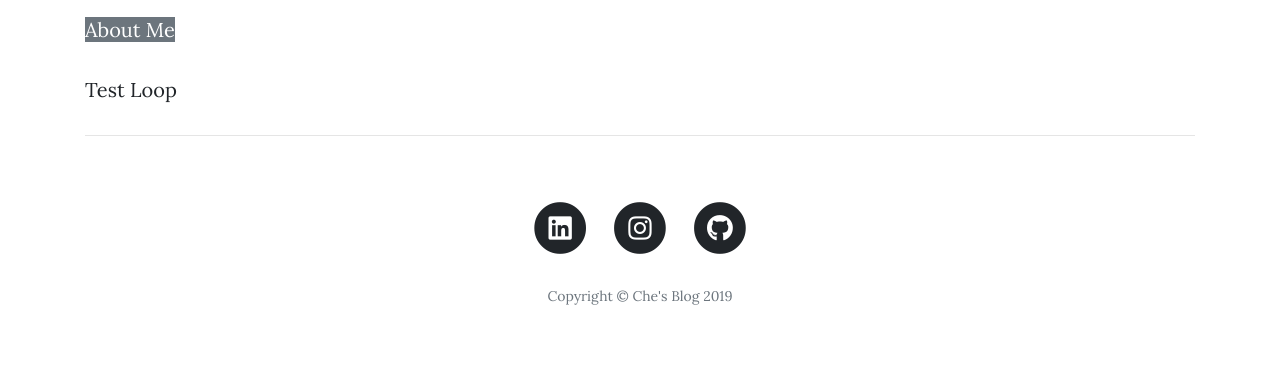
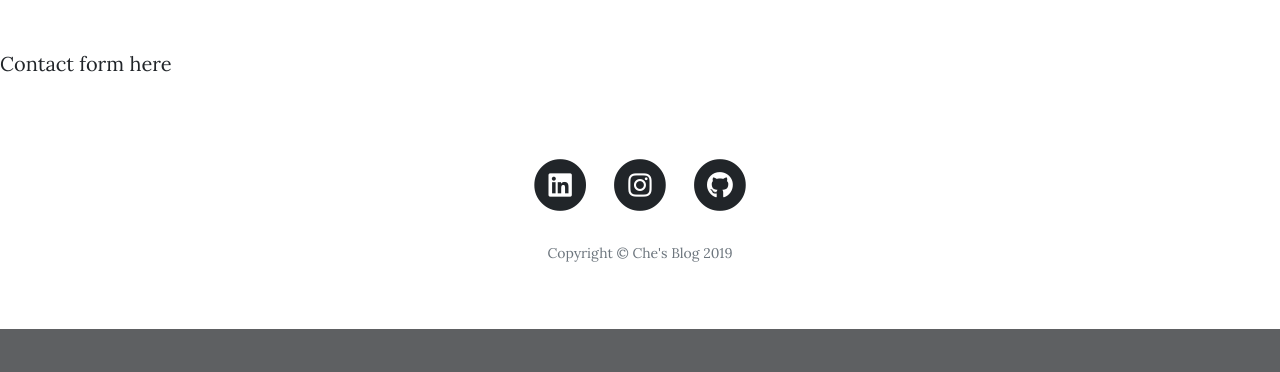
Before and after one commit to CRF2127/Saving_Flowers, a Flask app: page /contact in a window 1280 px wide. Shown: the part 533-905 px from the top of the page. After the commit the page ends 862 px from the top, so only its background shows below. Run offline with Flask 2, Linux system fonts and the light colour scheme; some libraries are stand-ins or nearby versions.

Commit message:
text changes to about, contact, and index.

```diff
--- a/templates/about.html
+++ b/templates/about.html
@@ -23,7 +23,8 @@
       <div class="row">
         <div class="col-lg-8 col-md-10 mx-auto">
         	<h1>Hey, I'm Che.</h1>
-          <p>Lorem ipsum dolor sit amet, consectetur adipiscing elit. Proin interdum viverra ante sit amet efficitur. Nam in lorem a urna volutpat sagittis ut sed augue. Cras ultricies, nibh a posuere iaculis, lacus leo ultricies justo, vel euismod elit dui nec sapien. Duis imperdiet ipsum nisl, id pretium erat gravida eu. Donec euismod urna quis eros gravida maximus. Nullam dignissim justo at erat auctor, accumsan ullamcorper nulla euismod. Donec sit amet augue suscipit, mattis quam eget, eleifend nunc. Curabitur risus arcu, ornare ac nisi porta, varius congue mauris. Sed et semper enim.</p>
+          <p>I'm a former web-developer turned sustainability professional. That combination of skill sets makes me lucky enough to participate in projects at that nexus. These projects range from energy management of data-centers to geographic information systems analyses for green vehicles to IoT devices that monitor air quality. Today, I'm a happy civil servant advancing environmental initiatives inside NYC public housing. I also freelance in areas related to web-development, data-analytics, and sustainability initiatives.</p>
+          <p>This blog is a broad survey of the nexus existing between sustainability and tech.</p>
         </div>
       </div>
     </div>
--- a/templates/contact.html
+++ b/templates/contact.html
@@ -2,37 +2,21 @@
 
 {% block content %}
 
-<header class="jumbotron " style="height: 50vh; background-image: url('{{url_for('static', filename='img/home-bg.jpg')}}'); background-size: cover; margin-bottom: 20px;">
+<header class="masthead" style="background-image: url('{{url_for('static', filename='img/contact-bg.jpg')}}')">
   <div class="overlay"></div>
   <div class="container">
     <div class="row">
       <div class="col-lg-8 col-md-10 mx-auto">
         <div class="site-heading">
-          <h1>Che's Blog</h1>
-          <span class="subheading">A fearlessly aimless searching inventory of all things sustainability and tech</span>
+          <h1>Saving Flowers</h1>
+          <span class="subheading">A fearlessly aimless inventory of all things tech in sustainability</span>
         </div>
       </div>
     </div>
   </div>
 </header>
 <main class="hero-content">
-  <div class = "container">
-    <div class = "section-content">
-      <h2>Main Page Header</h2>
-      <p>First paragraph...</p>
-      <a href="{{url_for('about')}}" class = "btn-secondary">About Me</a>
-      <p> Test Loop</p>
-      <hr>
-      {% for posts in posts %}
-      <a href= "{{url_for('post', post_id=posts.id)}}">
-      <p> {{posts.title}}</p>
-      <p> {{posts.subtitle}}</p>
-      <p> {{posts.author}}</p>
-      <p> {{posts.entry_date.strftime('%B %d, %Y')}}</p>
-  		</a>
-      {% endfor %}
-    </div>
-  </div>
+  <p>Contact form here</p>
 </main>
 
 {% endblock %}
--- a/templates/index.html
+++ b/templates/index.html
@@ -35,10 +35,11 @@
         <hr>
         {% endfor %}
 
-        <!-- Pager -->
+        <!--
         <div class="clearfix">
           <a class="btn btn-primary float-right" href="#">Older Posts &rarr;</a>
         </div>
+        Pager -->
       </div>
     </div>
   </div>
```
